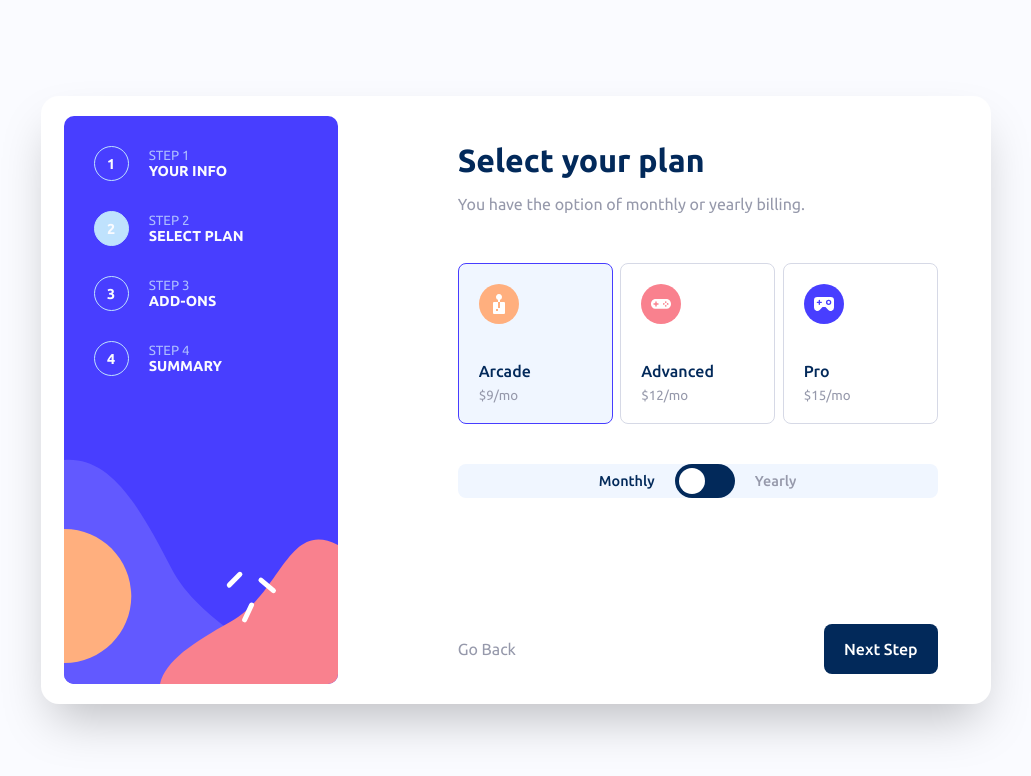
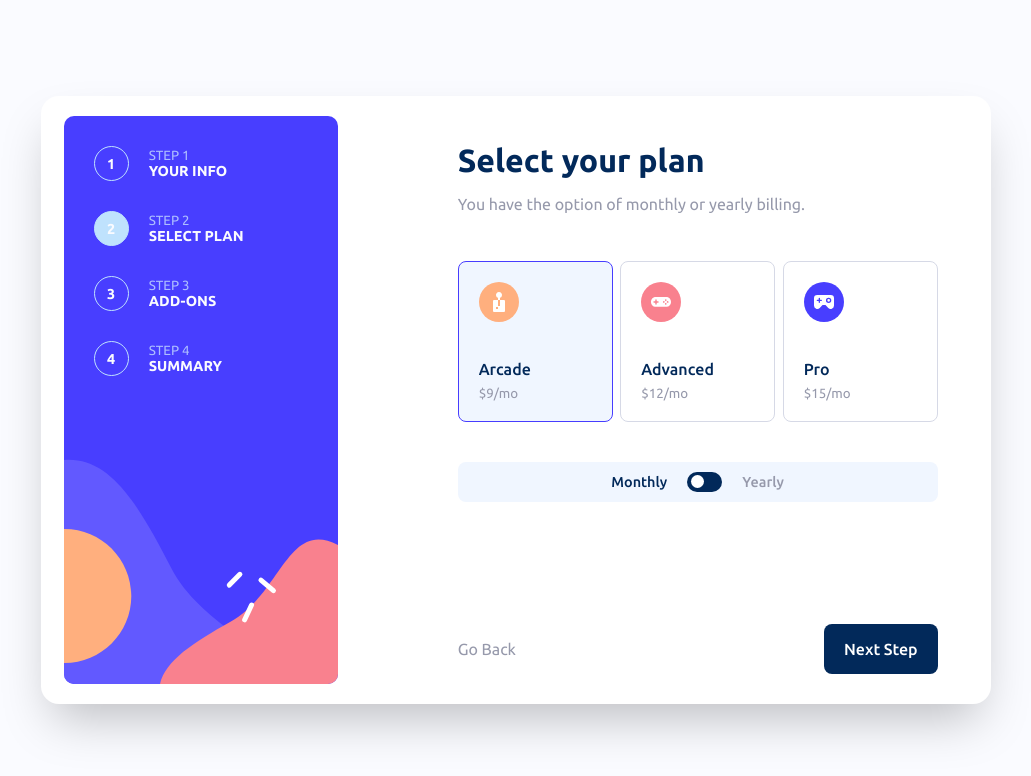
Before and after one commit to CipiVlad/multi_step_form, a React (Vite) app: page /select-plan in a window 1280 px wide. Shown: the top 776 px of the page, without its empty margins (124-1155 px from the left). Built offline with nearby package versions, Linux system fonts and the light colour scheme.

Commit message:
css adjusted size of toggle button in select plan page

```diff
--- a/src/components/page_cards/SelectPlanCard.scss
+++ b/src/components/page_cards/SelectPlanCard.scss
@@ -64,6 +64,7 @@
     background-color: $neutralMagnolia;
     border-radius: 8px;
     margin: 2.5em 0;
+    padding: 10px;
 
     .inactive {
         color: $neutralCoolGray;
@@ -80,8 +81,8 @@
     .switch {
         position: relative;
         display: inline-block;
-        width: 60px;
-        height: 34px;
+        width: 35px;
+        height: 20px;
     }
 
     .switch input {
@@ -105,11 +106,23 @@
     .slider:before {
         position: absolute;
         content: "";
-        height: 26px;
-        width: 26px;
+        height: 13px;
+        width: 13px;
         left: 4px;
         bottom: 4px;
         background-color: white;
+        -webkit-transition: .4s;
+        transition: .4s;
+    }
+
+    .slider:after {
+        position: absolute;
+        content: "";
+        height: 13px;
+        width: 13px;
+        // left: 4px;
+        bottom: 4px;
+        // background-color: white;
         -webkit-transition: .4s;
         transition: .4s;
     }
@@ -122,11 +135,19 @@
         box-shadow: 0 0 1px $primaryMarineBlue;
     }
 
-    input:checked+.slider:before {
+    input:checked+.slider::before {
         -webkit-transform: translateX(26px);
         -ms-transform: translateX(26px);
         transform: translateX(26px);
     }
+
+    input:checked+.slider::before {
+        -webkit-transform: translateX(15px);
+        -ms-transform: translateX(15px);
+        transform: translateX(15px);
+    }
+
+
 
     /* Rounded sliders */
     .slider.round {
```
Also changed, not shown: Checklist.txt.
